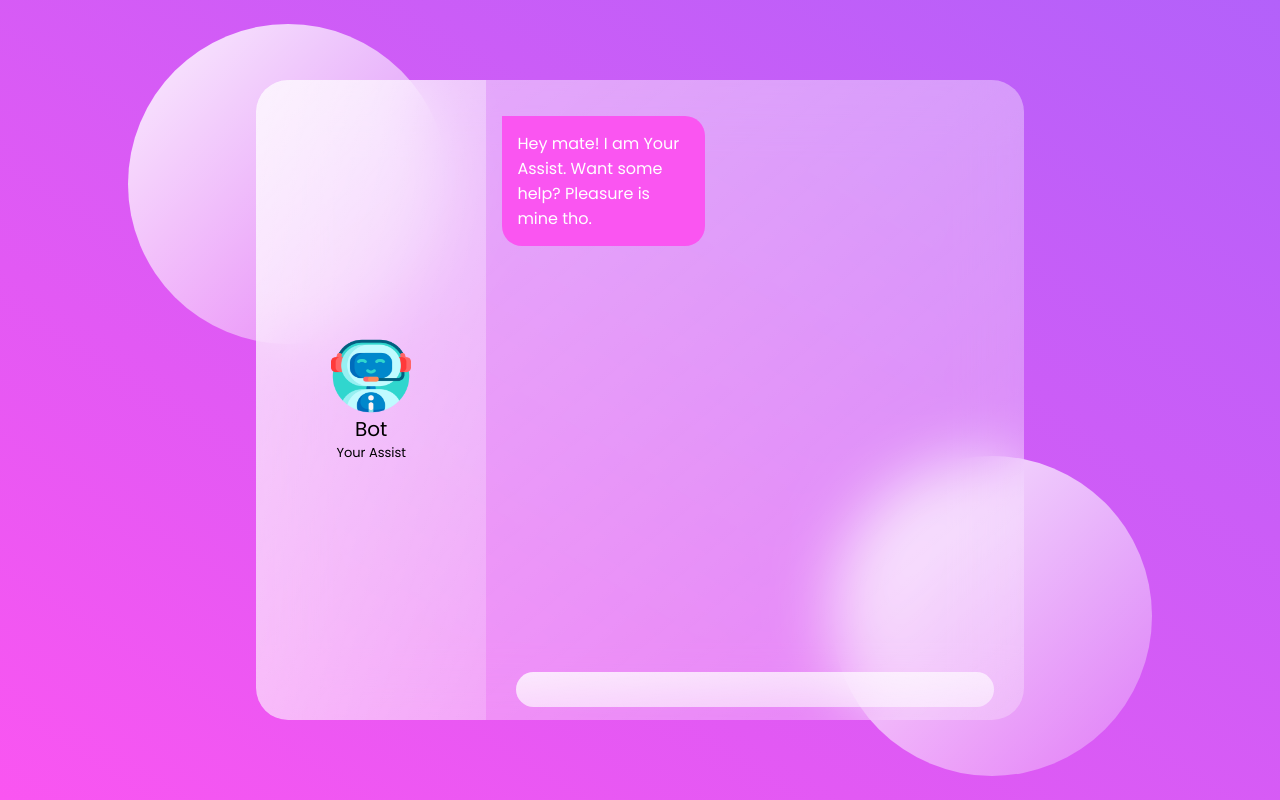
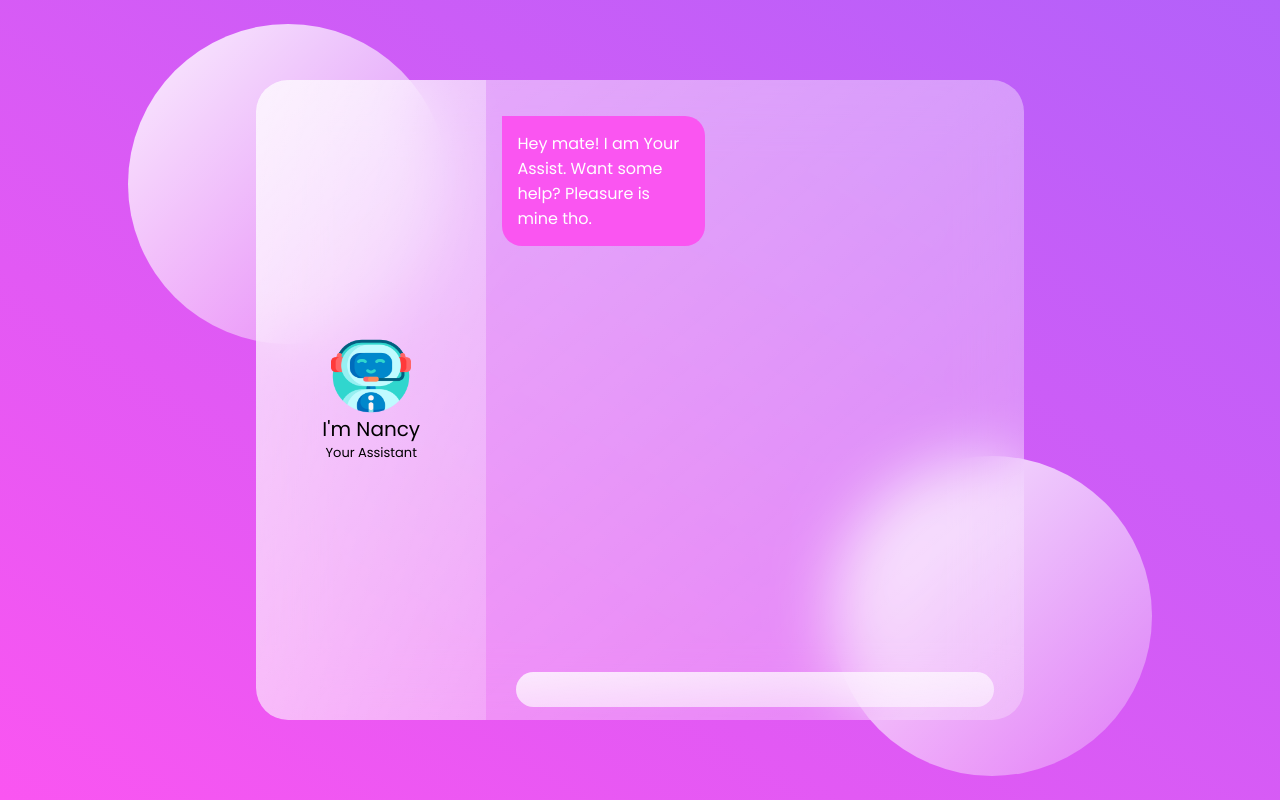
Before and after one commit to Hemanthhari2000/chatbot, a Flask app: page / in a window 1280 px wide. Run offline with Flask 2, Linux system fonts and the light colour scheme; parts of the project's set-up code (start-up, migrations or seed data) failed here and were passed over; some libraries are stand-ins or nearby versions.

Commit message:
issue fix

```diff
--- a/templates/index.html
+++ b/templates/index.html
@@ -13,8 +13,8 @@
             <div class="dashboard">
                 <div class="bot">
                     <img src="static/bot.png" alt="bot" height="80px" width="80px">
-                    <h3>Bot</h3>
-                    <p>Your Assist</p>
+                    <h3>I'm Nancy</h3>
+                    <p>Your Assistant</p>
                 </div>
             </div>
             <div class="chat-section">
```
Also changed, not shown: resources/result.png.
